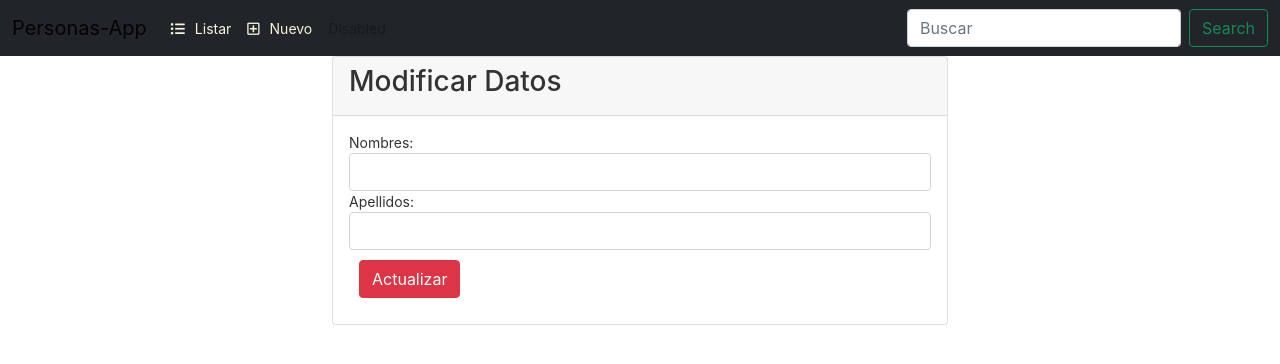
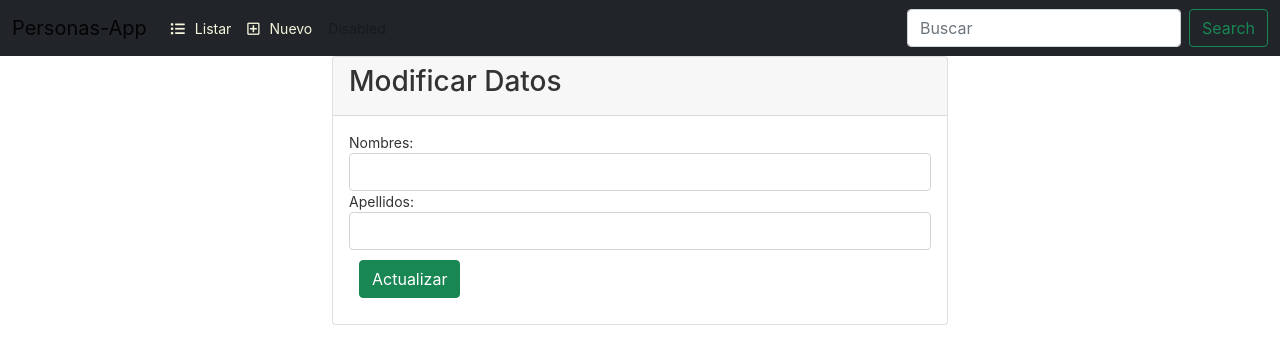
Before and after one commit to sagov8/Test-app, an Angular app: page /edit in a window 1280 px wide. Shown: the top 364 px of the page. Built offline with nearby package versions, Linux system fonts and the light colour scheme; no server answers.

Commit message:
color botones

```diff
--- a/src/app/Persona/edit/edit.component.html
+++ b/src/app/Persona/edit/edit.component.html
@@ -13,7 +13,7 @@
             <label for="">Apellidos:</label>
             <input [(ngModel)]="persona.apellidos" name="apellidos" type="text" class="form-control">
           </div>
-          <button (click)="Actualizar(persona)" class="btn btn-danger" style="margin: 10px; ;">Actualizar</button>
+          <button (click)="Actualizar(persona)" class="btn btn-success" style="margin: 10px; ;">Actualizar</button>
         </form>
       </div>
     </div>
--- a/src/app/Persona/listar/listar.component.css
+++ b/src/app/Persona/listar/listar.component.css
@@ -2,3 +2,9 @@
     padding: 20px;
 
 }
+
+
+button{
+    margin-left: 10px;
+    margin-right: 10px;
+}
--- a/src/app/Persona/listar/listar.component.html
+++ b/src/app/Persona/listar/listar.component.html
@@ -19,8 +19,8 @@
                 <td>{{persona.name}}</td>
                 <td>{{persona.apellidos}}</td>
                 <td>
-                    <button (click)= "Editar(persona)" class= "btn btn-warning">Editar</button>
-                    <button (click)= "Delete(persona)" class= "btn btn-danger" style= "margin-left: 20px;">Delete</button>
+                    <button (click)= "Editar(persona)" class= "btn btn-success">Editar</button>
+                    <button (click)= "Delete(persona)" class= "btn btn-danger" >Delete</button>
                 </td>
                </tr>
            </tbody>
--- a/src/app/app.component.ts
+++ b/src/app/app.component.ts
@@ -11,11 +11,5 @@ export class AppComponent {
 
   constructor(private router:Router) {}
 
-  Listar(){
-    this.router.navigate(["listar"])
-  }
 
-  Nuevo(){
-    this.router.navigate(["add"]);
-  }
 }
```
